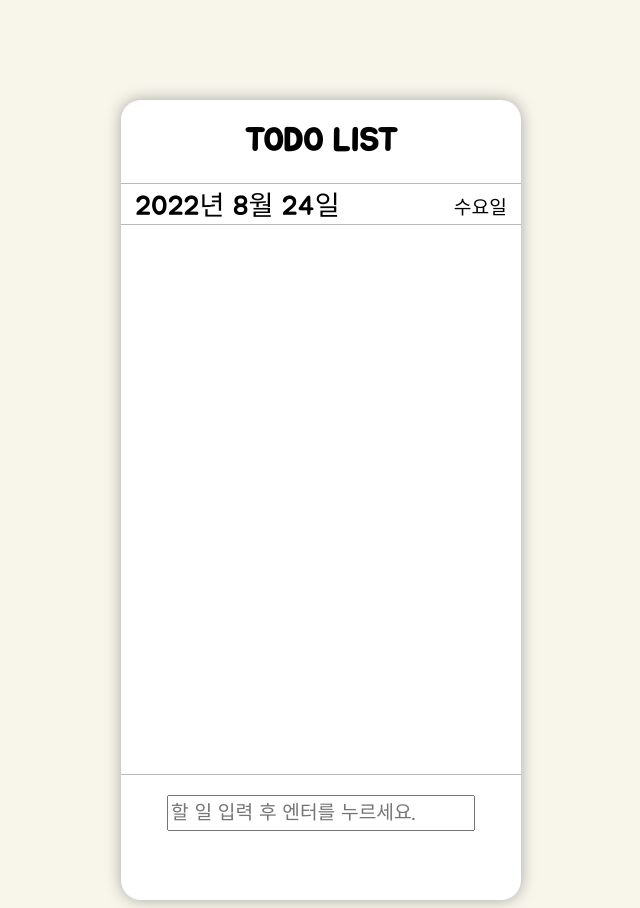
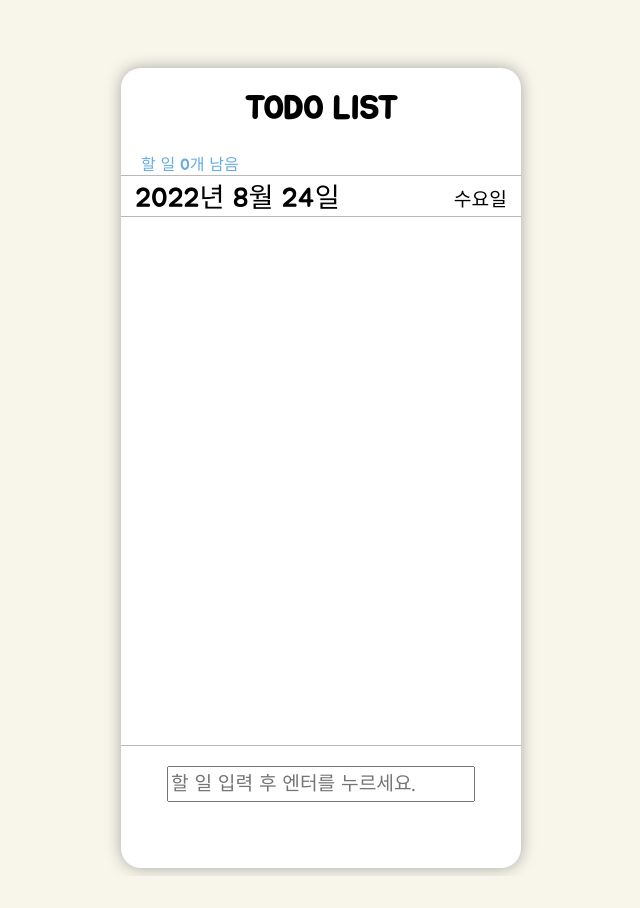
Before and after one commit to Collection50/TODO-LIST, a website: page index.html in a window 1280 px wide. Shown: the whole page, without its empty margins (319-959 px from the left). After the commit the page ends 876 px from the top, so only its background shows below. Drawn offline with Linux system fonts and the light colour scheme.

Commit message:
feat(setRestTodo): add todo rest view
Add setRestTodo function to show how many todos are left

Closes #10

```diff
--- a/App.css
+++ b/App.css
@@ -1,6 +1,8 @@
 body {
   background-color: #f8f6ea;
   font-family: 'Jua', sans-serif;
+
+  margin-top: 8.5vh;
 }
 
 div {
@@ -13,10 +15,10 @@ div {
 
   width: 400px;
   height: 800px;
-  margin-top: 100px;
 
   display: flex;
   flex-direction: column;
+  justify-content: center;
 
   background-color: white;
 }
@@ -29,7 +31,13 @@ div {
   flex-direction: column;
 }
 
-.text-__title {
+.text__rest-todo {
+  margin-left: 20px;
+  /* color: #df7861; */
+  color: #66ace2;
+}
+
+.text__title {
   text-align: center;
 }
 
--- a/App.js
+++ b/App.js
@@ -16,6 +16,7 @@ const checkTodo = todoId => {
     }
   });
   renderTodo();
+  setRestTodo();
 };
 
 const deleteTodo = todoId => {
@@ -24,7 +25,7 @@ const deleteTodo = todoId => {
       todoArray.splice(index, 1);
     }
   });
-  renderTodo();
+  setRestTodo();
 };
 
 // completed 값에 따른 css 클래스 추가 삭제
@@ -47,6 +48,7 @@ const renderTodo = () => {
     todoElem.classList.add('todo');
     todoElem.innerText = todo.content;
     todoElem.addEventListener('click', () => checkTodo(todo.id));
+
     updateCompleted(todo.isCompleted, todoElem);
 
     const deleteButton = document.createElement('div');
@@ -63,6 +65,7 @@ const renderTodo = () => {
 const addTodo = (text, todoId) => {
   todoArray.push({ id: todoId, content: text, isCompleted: false });
   renderTodo();
+  setRestTodo();
 };
 
 // 초기화면 설정
@@ -103,3 +106,13 @@ const initDate = () => {
   dateObj.appendChild(dayOfWeek);
 };
 initDate();
+
+// 남은 할 일 표시
+const setRestTodo = () => {
+  const rest = document.querySelector('.text__rest-todo');
+  const countRest = todoArray.filter(todo => !todo.isCompleted).length;
+
+  rest.innerText = `할 일 ${countRest}개 남음`;
+  renderTodo();
+};
+setRestTodo();
--- a/index.html
+++ b/index.html
@@ -16,7 +16,9 @@
   <body>
     <div class="root">
       <div class="header">
-        <h1 class="text-__title">TODO LIST</h1>
+        <h1 class="text__title">TODO LIST</h1>
+
+        <div class="text__rest-todo"></div>
         <div class="text__date"></div>
       </div>
 
```
